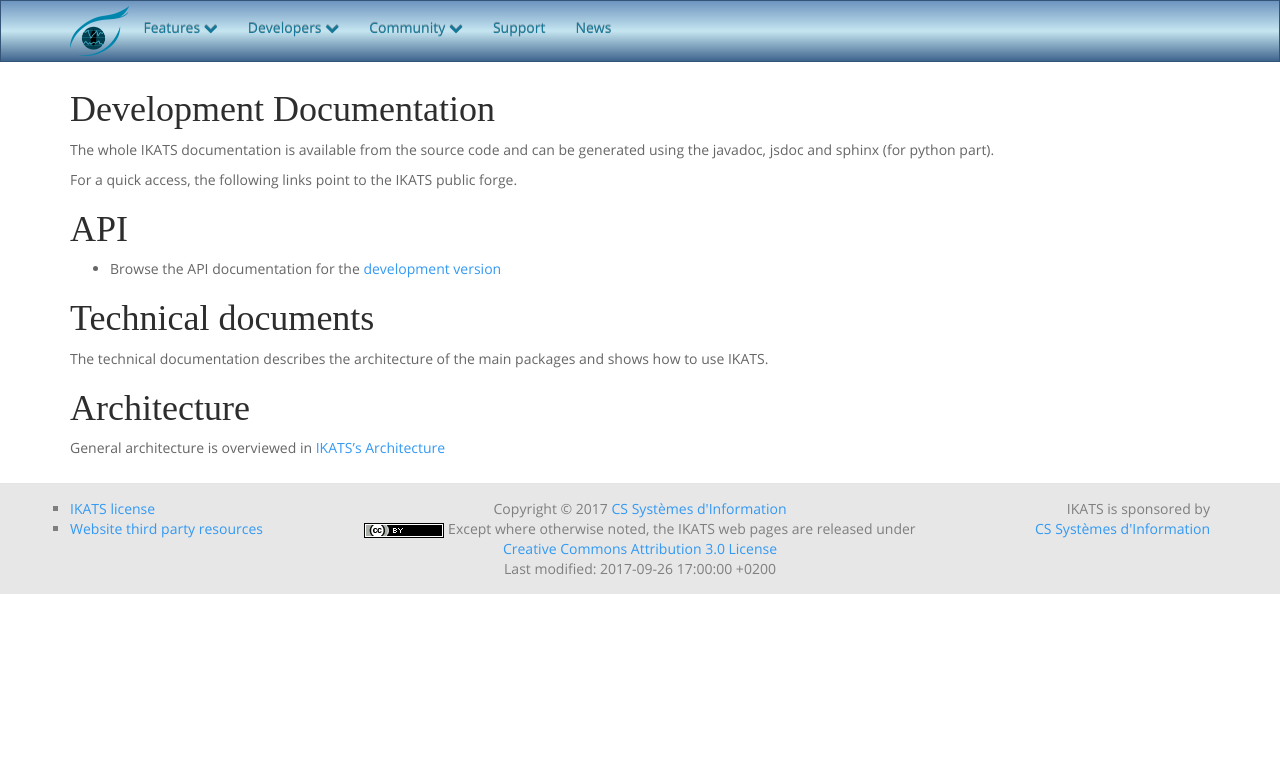
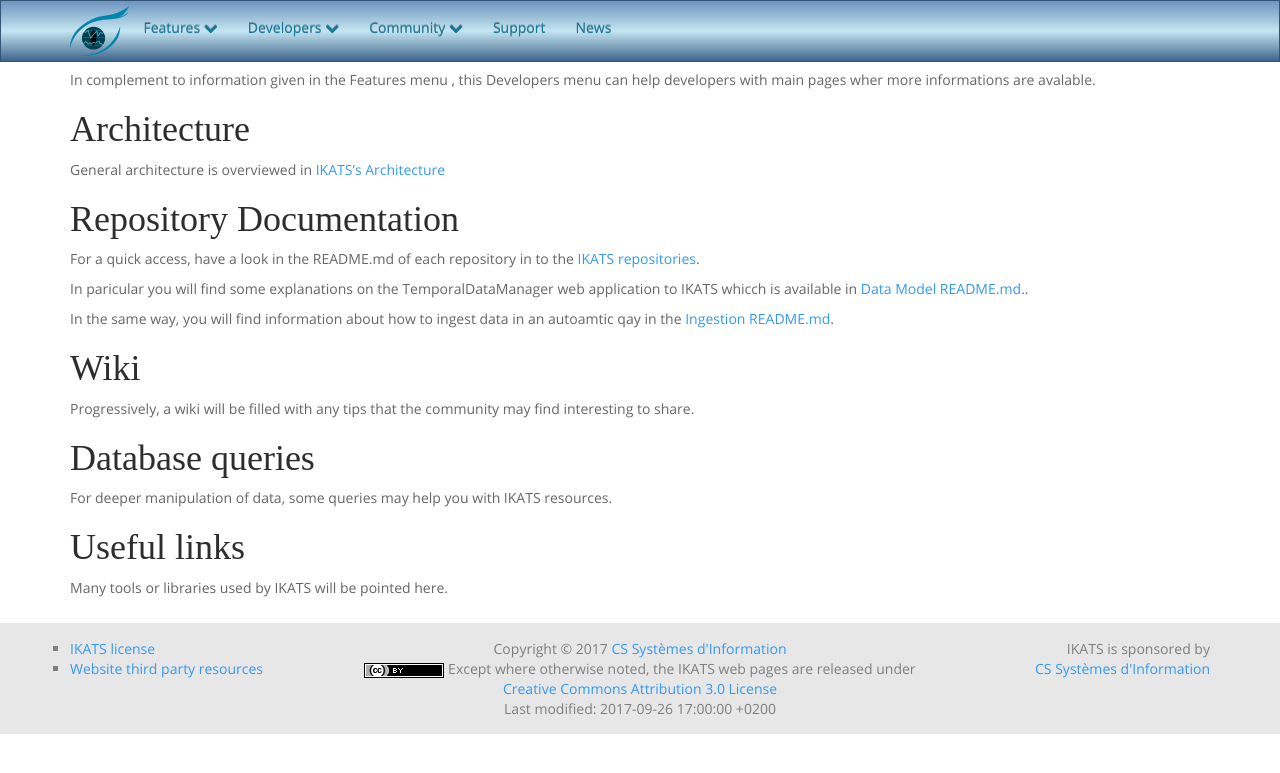
Before and after one commit to IKATS/ikats.github.io, a Jekyll site: the page built from documentation.md, in a window 1280 px wide. Shown: the top 773 px of the page. Built offline with Jekyll 4.4.1, drawn with Linux system fonts in a browser that asks for light colours; some web fonts are replaced.

Commit message:
Update Development menu

```diff
--- a/_includes/header.html
+++ b/_includes/header.html
@@ -43,7 +43,7 @@
                     <ul class="dropdown-menu" role="menu">
 
                         <li class="nav-header disabled"><a>Development Documentation</a></li>
-                        <li><a href="/documentation.html">Learn about IKATS</a></li>
+                        <li><a href="/documentation.html">List of content</a></li>
                         <li><a href="/architecture.html">Architecture</a></li>
                         <li><a href="{{ site.links.wiki }}">Wiki</a></li>
                         <li><a href="/postgresql.html">Database queries</a></li>
--- a/contribute.html
+++ b/contribute.html
@@ -2,8 +2,12 @@
 title: Contribute
 date: 2017-09-29 10:00:00 +02:00
 layout: default
+published: true
 ---
 
 <div class="row">
+This page will be completed soon.
 
+
+Thanks for your undersanding.
 </div>
--- a/documentation.md
+++ b/documentation.md
@@ -7,28 +7,45 @@
 ---
 
 
-Development Documentation
-=============
-
-The whole IKATS documentation is available from the source code and can be
-generated using the javadoc, jsdoc and sphinx (for python part).
-
-For a quick access, the following links point to the IKATS public forge.
-
-API
-===
-* Browse the API documentation for the [development version]({{ site.links.tech-doc-api }})
-
-Technical documents
-===================
-
-The technical documentation describes the architecture of the main packages and shows how to use IKATS.
-
-<!--[development version]({{ site.links.tech-doc-java }})-->
-<!--Lien vers README de presentation des différents repos-->
-
+In complement to information given in the Features menu , this Developers menu can help developers with main pages wher more informations are avalable.
 
 Architecture
 ================
 
 General architecture is overviewed in <a href="architecture.html">IKATS's Architecture</a>
+
+
+Repository  Documentation
+=============
+
+For a quick access, have a look in the README.md of each repository in to the  <a href="{{ site.links.organisation }}">IKATS
+repositories</a>.
+
+In paricular you will find some explanations on the TemporalDataManager web application to IKATS whicch is available in [Data Model  README.md](https://github.com/IKATS/ikats-datamodel/blob/master/README.md)..
+
+
+In the same way, you will find information about how to ingest data in an autoamtic qay in the [Ingestion README.md](https://github.com/IKATS/ikats-ingestion/blob/master/README.md).
+
+
+
+Wiki
+======
+
+Progressively, a wiki will be filled with any tips that the community may find interesting to share.
+
+
+Database queries
+===================
+
+For deeper manipulation of data, some queries may help you with IKATS resources.
+
+
+Useful links
+=============
+
+Many tools or libraries used by IKATS will be pointed here.
+
+
+
+<!--[development version]({{ site.links.tech-doc-java }})-->
+<!--Lien vers README de presentation des différents repos-->
```
